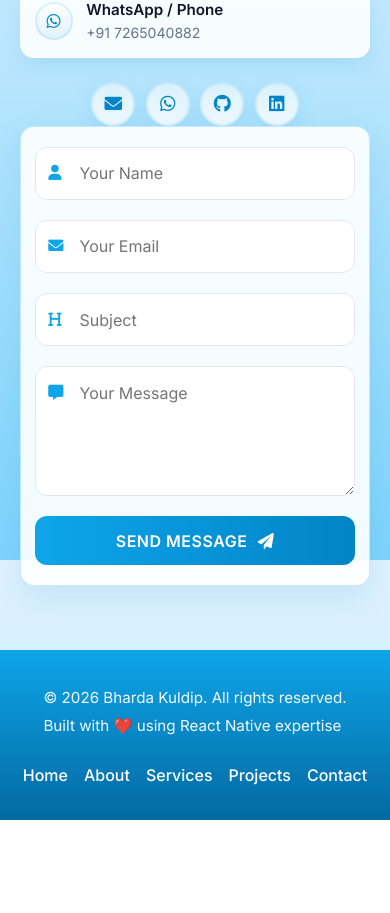
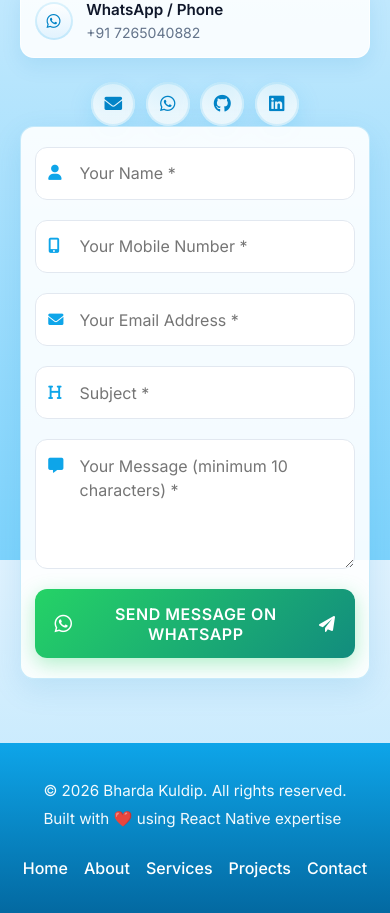
Before and after one commit to kuldip0107/bharda-kuldip-portfolio, a React (Vite) app: page / in a window 390 px wide. Shown: the part 7880-8793 px from the top of the page. Before the commit the page ends 8700 px from the top, so only its background shows below. Built offline with nearby package versions, Linux system fonts and the light colour scheme.

Commit message:
feat(contact): add mobile field, real-time validation, and WhatsApp message integration

```diff
--- a/src/components/Contact.jsx
+++ b/src/components/Contact.jsx
@@ -3,35 +3,159 @@ import { useState } from 'react';
 export default function Contact({ onShowToast }) {
   const [formData, setFormData] = useState({
     name: '',
+    phone: '',
     email: '',
     subject: '',
     message: '',
   });
+
+  const [errors, setErrors] = useState({});
+  const [touched, setTouched] = useState({});
   const [isSubmitting, setIsSubmitting] = useState(false);
+
+  const validateField = (name, value) => {
+    let error = '';
+    const trimmed = value.trim();
+
+    switch (name) {
+      case 'name':
+        if (!trimmed) {
+          error = 'Please enter your name.';
+        } else if (trimmed.length < 2) {
+          error = 'Name must be at least 2 characters.';
+        }
+        break;
+
+      case 'phone':
+        if (!trimmed) {
+          error = 'Please enter your mobile number.';
+        } else {
+          // Allow international format, min 10 digits
+          const cleaned = trimmed.replace(/[\s\-\(\)]/g, '');
+          if (!/^(\+?\d{1,4})?\d{10}$/.test(cleaned)) {
+            error = 'Please enter a valid 10-digit mobile number.';
+          }
+        }
+        break;
+
+      case 'email':
+        if (!trimmed) {
+          error = 'Please enter your email address.';
+        } else if (!/^[^\s@]+@[^\s@]+\.[^\s@]+$/.test(trimmed)) {
+          error = 'Please enter a valid email address.';
+        }
+        break;
+
+      case 'subject':
+        if (!trimmed) {
+          error = 'Please enter a subject.';
+        } else if (trimmed.length < 3) {
+          error = 'Subject must be at least 3 characters.';
+        }
+        break;
+
+      case 'message':
+        if (!trimmed) {
+          error = 'Please enter your message.';
+        } else if (trimmed.length < 10) {
+          error = 'Message must be at least 10 characters.';
+        }
+        break;
+
+      default:
+        break;
+    }
+
+    return error;
+  };
 
   const handleChange = (e) => {
     const { name, value } = e.target;
     setFormData((prev) => ({ ...prev, [name]: value }));
+
+    if (touched[name]) {
+      const fieldError = validateField(name, value);
+      setErrors((prev) => ({ ...prev, [name]: fieldError }));
+    }
+  };
+
+  const handleBlur = (e) => {
+    const { name, value } = e.target;
+    setTouched((prev) => ({ ...prev, [name]: true }));
+    const fieldError = validateField(name, value);
+    setErrors((prev) => ({ ...prev, [name]: fieldError }));
   };
 
   const handleSubmit = (e) => {
     e.preventDefault();
+
+    // Validate all fields
+    const newErrors = {};
+    Object.keys(formData).forEach((key) => {
+      const error = validateField(key, formData[key]);
+      if (error) {
+        newErrors[key] = error;
+      }
+    });
+
+    setErrors(newErrors);
+    setTouched({
+      name: true,
+      phone: true,
+      email: true,
+      subject: true,
+      message: true,
+    });
+
+    // Focus first invalid field if any
+    const errorKeys = Object.keys(newErrors);
+    if (errorKeys.length > 0) {
+      if (onShowToast) {
+        onShowToast('Please fill all required fields correctly.', 'info');
+      }
+      const firstField = document.querySelector(`[name="${errorKeys[0]}"]`);
+      if (firstField) {
+        firstField.focus();
+      }
+      return;
+    }
+
     setIsSubmitting(true);
 
-    // Simulate submission
-    setTimeout(() => {
-      console.log('Form submitted:', formData);
-      setIsSubmitting(false);
+    // Format WhatsApp Message with full details
+    const wpMessage = `*New Portfolio Inquiry:*
+━━━━━━━━━━━━━━━━━━━━
+👤 *Name:* ${formData.name.trim()}
+📱 *Phone:* ${formData.phone.trim()}
+📧 *Email:* ${formData.email.trim()}
+📌 *Subject:* ${formData.subject.trim()}
+💬 *Message:*
+${formData.message.trim()}
+━━━━━━━━━━━━━━━━━━━━`;
+
+    const whatsappUrl = `https://wa.me/917265040882?text=${encodeURIComponent(wpMessage)}`;
+
+    if (onShowToast) {
+      onShowToast('Opening WhatsApp to send your message...', 'success');
+    }
+
+    // Reset form state
     setFormData({
       name: '',
+      phone: '',
       email: '',
       subject: '',
       message: '',
     });
-      if (onShowToast) {
-        onShowToast("Message sent successfully! I'll get back to you soon.", 'success');
+    setTouched({});
+    setErrors({});
+    setIsSubmitting(false);
+
+    // Open WhatsApp directly without delay to prevent mobile popup blocking
+    const newWindow = window.open(whatsappUrl, '_blank');
+    if (!newWindow || newWindow.closed || typeof newWindow.closed === 'undefined') {
+      window.location.href = whatsappUrl;
     }
-    }, 1500);
   };
 
   return (
@@ -116,62 +240,125 @@ export default function Contact({ onShowToast }) {
             </div>
           </div>
 
-          <form id="contact-form" className="contact-form" onSubmit={handleSubmit}>
-            <div className="form-group input-with-icon">
+          <form id="contact-form" className="contact-form" onSubmit={handleSubmit} noValidate>
+            {/* Name Field */}
+            <div className={`form-group input-with-icon ${errors.name && touched.name ? 'has-error-field' : ''}`}>
               <i className="fas fa-user field-icon" aria-hidden="true"></i>
               <input
                 type="text"
                 name="name"
-                placeholder="Your Name"
+                placeholder="Your Name *"
                 value={formData.name}
                 onChange={handleChange}
+                onBlur={handleBlur}
+                className={errors.name && touched.name ? 'has-error' : ''}
                 required
                 autoComplete="name"
               />
+              {errors.name && touched.name && (
+                <span className="field-error">
+                  <i className="fas fa-exclamation-circle"></i> {errors.name}
+                </span>
+              )}
             </div>
-            <div className="form-group input-with-icon">
+
+            {/* Phone / Mobile Number Field */}
+            <div className={`form-group input-with-icon ${errors.phone && touched.phone ? 'has-error-field' : ''}`}>
+              <i className="fas fa-mobile-alt field-icon" aria-hidden="true"></i>
+              <input
+                type="tel"
+                name="phone"
+                placeholder="Your Mobile Number *"
+                value={formData.phone}
+                onChange={handleChange}
+                onBlur={handleBlur}
+                className={errors.phone && touched.phone ? 'has-error' : ''}
+                required
+                autoComplete="tel"
+              />
+              {errors.phone && touched.phone && (
+                <span className="field-error">
+                  <i className="fas fa-exclamation-circle"></i> {errors.phone}
+                </span>
+              )}
+            </div>
+
+            {/* Email Field */}
+            <div className={`form-group input-with-icon ${errors.email && touched.email ? 'has-error-field' : ''}`}>
               <i className="fas fa-envelope field-icon" aria-hidden="true"></i>
               <input
                 type="email"
                 name="email"
-                placeholder="Your Email"
+                placeholder="Your Email Address *"
                 value={formData.email}
                 onChange={handleChange}
+                onBlur={handleBlur}
+                className={errors.email && touched.email ? 'has-error' : ''}
                 required
                 autoComplete="email"
               />
+              {errors.email && touched.email && (
+                <span className="field-error">
+                  <i className="fas fa-exclamation-circle"></i> {errors.email}
+                </span>
+              )}
             </div>
-            <div className="form-group input-with-icon">
+
+            {/* Subject Field */}
+            <div className={`form-group input-with-icon ${errors.subject && touched.subject ? 'has-error-field' : ''}`}>
               <i className="fas fa-heading field-icon" aria-hidden="true"></i>
               <input
                 type="text"
                 name="subject"
-                placeholder="Subject"
+                placeholder="Subject *"
                 value={formData.subject}
                 onChange={handleChange}
+                onBlur={handleBlur}
+                className={errors.subject && touched.subject ? 'has-error' : ''}
                 required
               />
+              {errors.subject && touched.subject && (
+                <span className="field-error">
+                  <i className="fas fa-exclamation-circle"></i> {errors.subject}
+                </span>
+              )}
             </div>
-            <div className="form-group input-with-icon">
+
+            {/* Message Field */}
+            <div className={`form-group input-with-icon ${errors.message && touched.message ? 'has-error-field' : ''}`}>
               <i className="fas fa-comment-alt field-icon textarea-icon" aria-hidden="true"></i>
               <textarea
                 name="message"
-                placeholder="Your Message"
+                placeholder="Your Message (minimum 10 characters) *"
                 rows="4"
                 value={formData.message}
                 onChange={handleChange}
+                onBlur={handleBlur}
+                className={errors.message && touched.message ? 'has-error' : ''}
                 required
               ></textarea>
+              {errors.message && touched.message && (
+                <span className="field-error">
+                  <i className="fas fa-exclamation-circle"></i> {errors.message}
+                </span>
+              )}
             </div>
-            <button type="submit" className="cta-button primary" disabled={isSubmitting}>
+
+            {/* Submit Button with WhatsApp Indicator */}
+            <button
+              type="submit"
+              className="cta-button primary submit-whatsapp-btn"
+              disabled={isSubmitting}
+            >
               {isSubmitting ? (
                 <>
                   <i className="fas fa-spinner fa-spin"></i>
-                  <span>Sending...</span>
+                  <span>Connecting WhatsApp...</span>
                 </>
               ) : (
                 <>
-                  <span>Send Message</span>
+                  <i className="fab fa-whatsapp" style={{ fontSize: '1.25rem' }}></i>
+                  <span>Send Message on WhatsApp</span>
                   <i className="fas fa-paper-plane"></i>
                 </>
               )}
--- a/src/index.css
+++ b/src/index.css
@@ -1210,9 +1210,42 @@ header::after {
     box-shadow: 0 0 0 3.5px rgba(14, 165, 233, 0.15);
 }
 
+.input-with-icon:focus-within .field-icon,
 .input-with-icon input:focus ~ .field-icon,
 .input-with-icon textarea:focus ~ .field-icon {
     color: var(--secondary-color);
+}
+
+/* Form Validation Error States */
+#contact-form input.has-error,
+#contact-form textarea.has-error,
+.contact-form input.has-error,
+.contact-form textarea.has-error {
+    border-color: #ef4444 !important;
+    background-color: #fef2f2 !important;
+    box-shadow: 0 0 0 3.5px rgba(239, 68, 68, 0.15) !important;
+}
+
+.input-with-icon.has-error-field .field-icon,
+.input-with-icon:has(.has-error) .field-icon {
+    color: #ef4444 !important;
+}
+
+.field-error {
+    display: flex;
+    align-items: center;
+    gap: 0.35rem;
+    color: #ef4444;
+    font-size: 0.82rem;
+    font-weight: 500;
+    margin-top: 0.35rem;
+    padding-left: 0.35rem;
+    line-height: 1.3;
+}
+
+.field-error i {
+    font-size: 0.85rem;
+    flex-shrink: 0;
 }
 
 #contact-form textarea,
@@ -1250,6 +1283,19 @@ header::after {
 .contact-form button[type="submit"] i {
     font-size: 1rem;
     line-height: 1;
+}
+
+#contact-form .submit-whatsapp-btn,
+.contact-form .submit-whatsapp-btn {
+    background: linear-gradient(135deg, #25D366 0%, #128C7E 100%) !important;
+    box-shadow: 0 6px 20px rgba(37, 211, 102, 0.35) !important;
+}
+
+#contact-form .submit-whatsapp-btn:hover,
+.contact-form .submit-whatsapp-btn:hover {
+    background: linear-gradient(135deg, #2ae06d 0%, #0e7b6e 100%) !important;
+    box-shadow: 0 10px 28px rgba(37, 211, 102, 0.45) !important;
+    transform: translateY(-2px);
 }
 
 /* ==========================================================================
```
Lines whose indentation alone changed are shown as unchanged.
